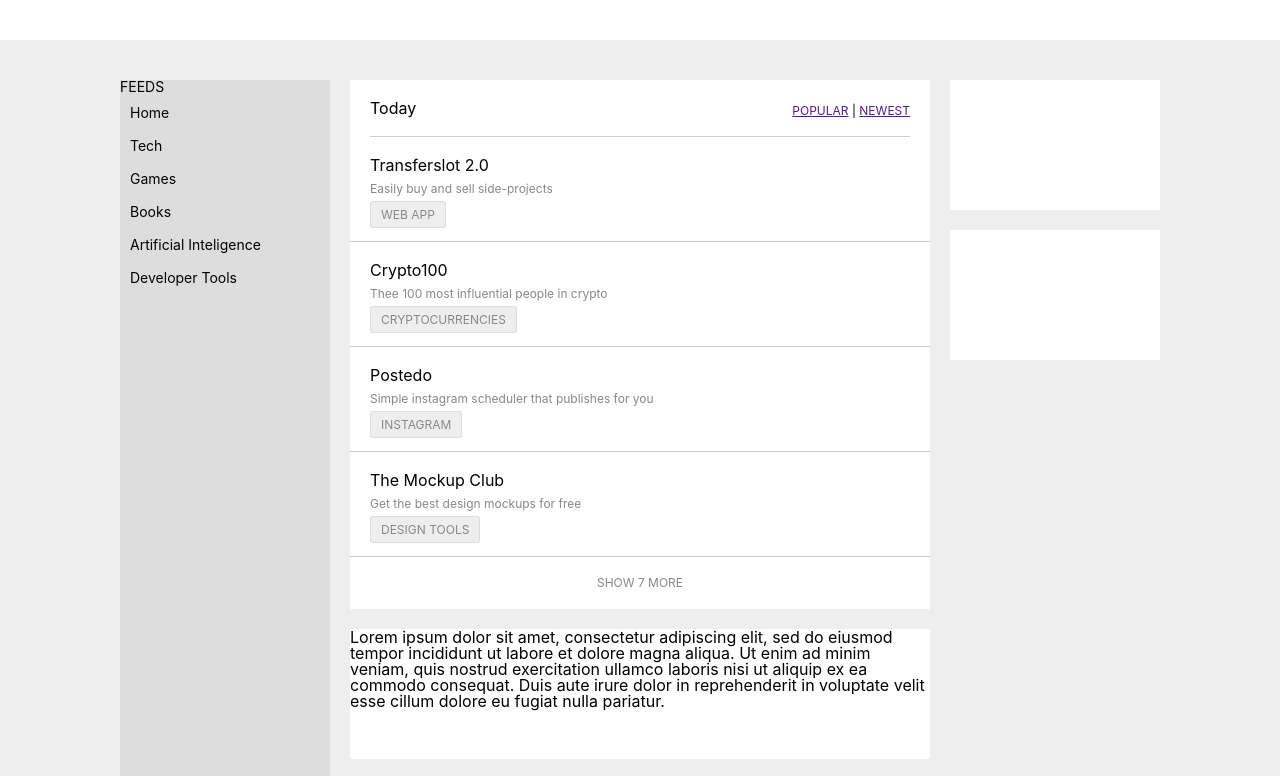
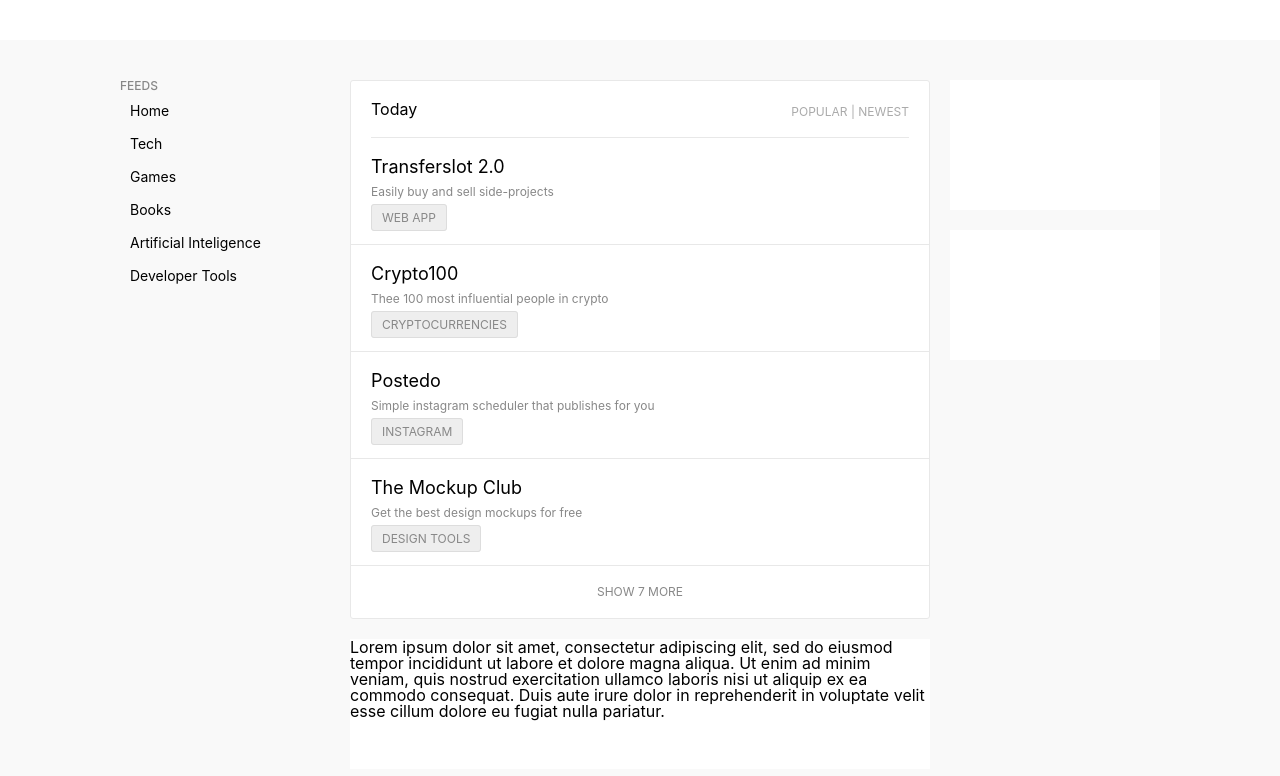
Before and after one commit to fskinner/css-practice, a plain HTML site: page index.html in a window 1280 px wide. Shown: the top 776 px of the page. Drawn offline with nearby package versions, Linux system fonts and the light colour scheme.

Commit message:
Fix sidebar

```diff
--- a/style.css
+++ b/style.css
@@ -81,14 +81,20 @@
 .ContentArea {
   display: flex;
   justify-content: center;
-  background: #eee;
+  background: #f9f9f9;
   padding: 40px 0;
   font-family: -apple-system, BlinkMacSystemFont, 'Segoe UI', Roboto, Oxygen, Ubuntu, Cantarell, 'Open Sans', 'Helvetica Neue', sans-serif;
 }
 
 .LeftMenu {
-  background: #ddd;
+  /* background: #ddd; */
   font-size: 14px;
+}
+
+.LeftMenu h3 {
+  color: #888;
+  font-weight: 500;
+  font-size: 12px;
 }
 
 .LeftMenu, .RightMenu {
@@ -120,14 +126,19 @@
 }
 
 .FeedList > li:hover {
-  border: 1px solid #ccc;
+  border: 1px solid #e8e8e8;
   cursor: pointer;
+}
+
+.DayCard.Highlights {
+  border: 1px solid #e8e8e8;
+  border-radius: 3px;
 }
 
 .DayCard.Highlights > header {
   padding: 20px 0;
   margin: 0 20px;
-  border-bottom: 1px solid #ccc;
+  border-bottom: 1px solid #e8e8e8;
 }
 
 .DayCard.Highlights > header > h2 {
@@ -138,20 +149,22 @@
   float: right;
   font-size: 12px;
   padding-top: 5px;
+  color: #aaa;
 }
 
-.DayCard.Highlights > header > a {
+.DayCard.Highlights > header > span > a {
   display: inline;
   text-decoration: none;
+  color: #aaa;
 }
 
-.DayCard.Highlights > header > a:link {
+.DayCard.Highlights > header > span > a:link {
   text-decoration: none;
 }
 
 .Highlights > ul > li {
   padding: 20px 20px;
-  border-bottom: 1px solid #ccc;
+  border-bottom: 1px solid #e8e8e8;
 }
 
 .LowerGrayFont {
@@ -167,6 +180,11 @@
 
 .Highlights .LoadMore:hover {
   text-decoration: underline;
+}
+
+.Highlights h3 {
+  font-size: 18px;
+  font-weight: 400;
 }
 
 .HLDescription {
```
